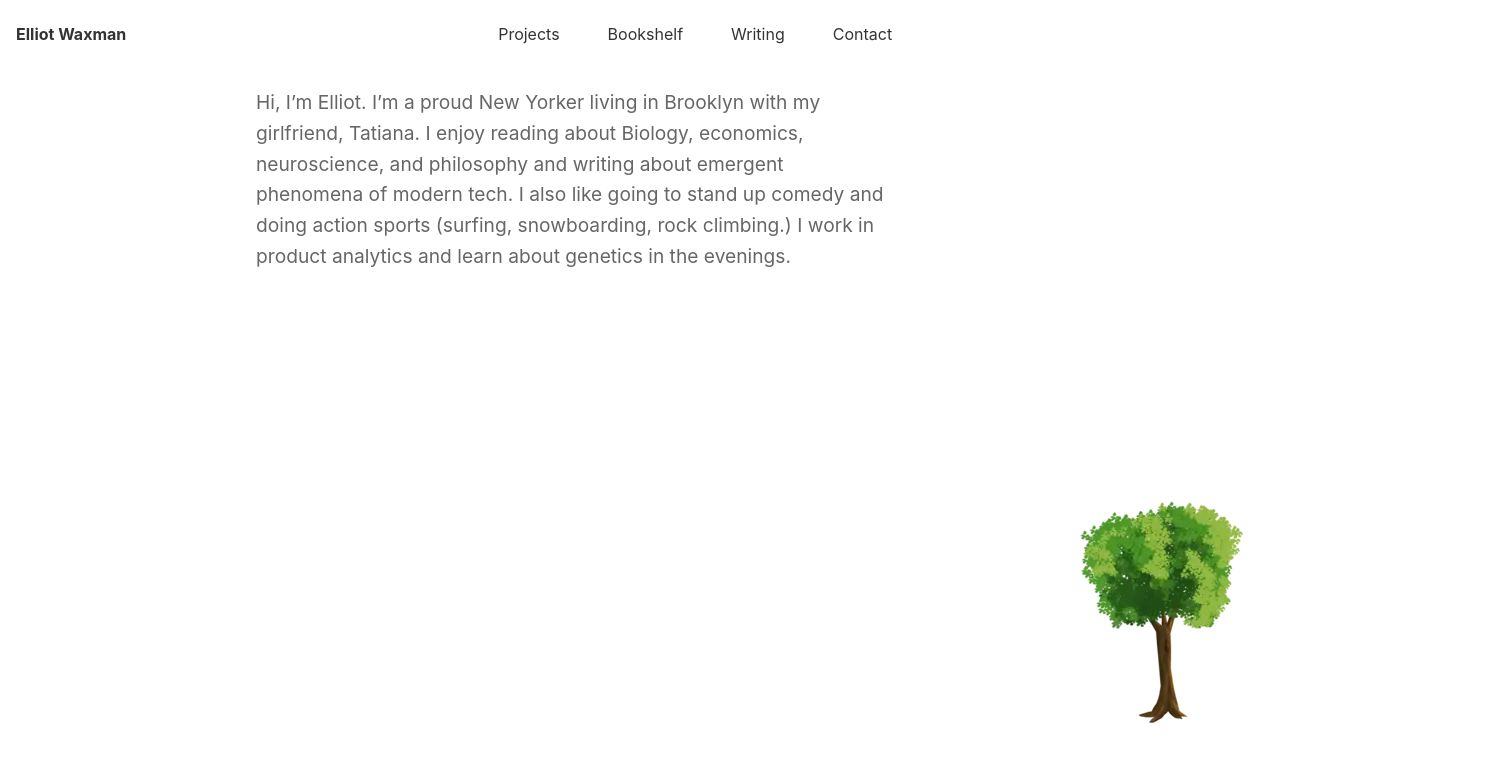
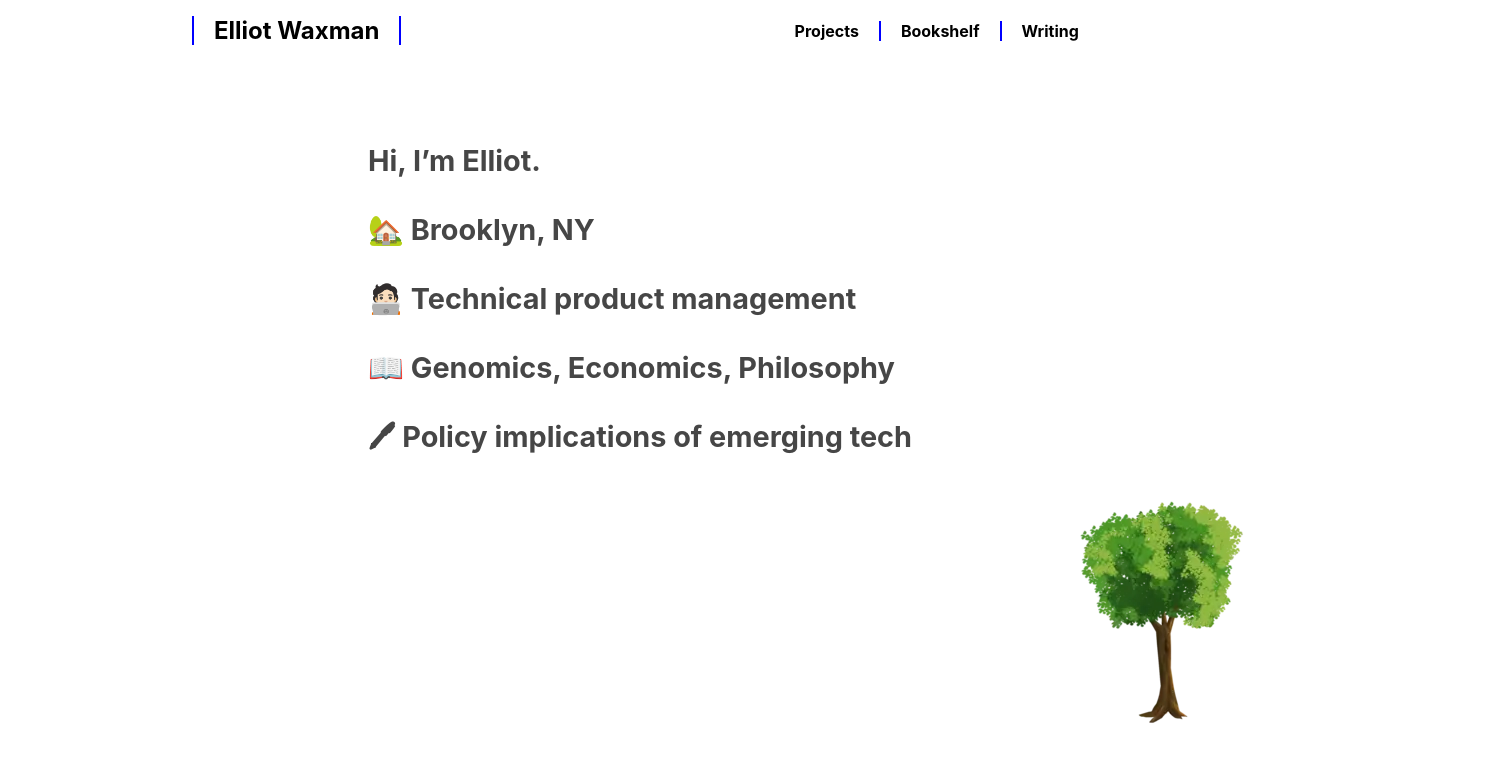
Before and after one commit to Elliot-verified/Portfolio, a React (Create React App) app: page / in a window 1280 px wide. Shown: the top 762 px of the page, 1488 px wide, since content can reach past the window. Built offline with nearby package versions, Linux system fonts and the light colour scheme.

Commit message:
adding formatting

```diff
--- a/src/App.js
+++ b/src/App.js
@@ -3,7 +3,7 @@ import React from 'react';
 import './styles.css';
 import MainLayout from './MainLayout';
 import Projects from './Projects'
-import Contact from './Contact';
+// import Contact from './Contact';
 import HomePage from './HomePage';
 import Writing from './Writing';
 import BookShelf from './BookShelf';
@@ -18,7 +18,7 @@ const App = () => (
         <Route path='/Projects' element= {<Projects />}/>
         <Route path='/BookShelf' element= {<BookShelf />}/>
         <Route path='/Writing' element= {<Writing />}/>
-        <Route path='/Contact' element= {<Contact />}/>
+        {/* <Route path='/Contact' element= {<Contact />}/> */}
         {/* other routes */}
       </Routes>
     </MainLayout>
--- a/src/Navigation.js
+++ b/src/Navigation.js
@@ -3,12 +3,13 @@ import { NavLink } from 'react-router-dom';
 
 const Navigation = () => (
     <nav>
-    <NavLink to="/" className="home-link">Elliot Waxman</NavLink>
+    <a href="/" class="home-link">Elliot Waxman</a>
+
     <div className="nav-links">
       <NavLink to="/projects">Projects</NavLink>
       <NavLink to="/bookshelf">Bookshelf</NavLink>
       <NavLink to="/writing">Writing</NavLink>
-      <NavLink to="/contact">Contact</NavLink>
+      {/* <NavLink to="/contact">Contact</NavLink> */}
     </div>
   </nav>
 
--- a/src/Projects.js
+++ b/src/Projects.js
@@ -2,26 +2,26 @@ import Gif from "./Gif";
 
 const Projects = () => (
     <div>
-        <h2>What I've Built</h2>
-            <div className="project-container">
+        <div className="project-container">
+            <h2>What I've Built</h2>
                 {/* Project 1 */}
                 <a href="https://link-to-your-first-project.com" target="_blank" rel="noopener noreferrer">
-                    <h3>Project 1 Title</h3>
-                    <p>Description of Project 1</p>
+                    <h4>Project 1 Title</h4>
+                    <p>Description of Project 1: ;aslkdjfas;dlkfjsa;dlkjfLorem ipsym foapsdjkfplaskdjflsadkjfasdlkfjalksdjflkadsjflkasdjflkaj</p>
                 </a>
 
                 {/* Project 2 */}
                 <a href="https://link-to-your-second-project.com" target="_blank" rel="noopener noreferrer">
-                    <h3>Project 2 Title</h3>
-                    <p>Description of Project 2</p>
+                    <h4>Project 2 Title</h4>
+                    <p>Description of Project 1: ;aslkdjfas;dlkfjsa;dlkjfLorem ipsym foapsdjkfplaskdjflsadkjfasdlkfjalksdjflkadsjflkasdjflkaj</p>
                 </a>
 
                 {/* Project 3 */}
                 <a href="https://link-to-your-third-project.com" target="_blank" rel="noopener noreferrer">
-                    <h3>Project 3 Title</h3>
-                    <p>Description of Project 3</p>
+                    <h4>Project 3 Title</h4>
+                    <p>Description of Project 1: ;aslkdjfas;dlkfjsa;dlkjfLorem ipsym foapsdjkfplaskdjflsadkjfasdlkfjalksdjflkadsjflkasdjflkaj</p>
                 </a>
-            </div>
+        </div>
         <Gif />
     </div>
 );
--- a/src/Sidebar.js
+++ b/src/Sidebar.js
@@ -2,8 +2,11 @@
 
 const Sidebar = () => (
     <aside>
-      <p>Hi, I’m Elliot.
-I’m a proud New Yorker living in Brooklyn with my girlfriend, Tatiana. I enjoy reading about Biology, economics, neuroscience, and philosophy and writing about emergent phenomena of modern tech. I also like going to stand up comedy and doing action sports (surfing, snowboarding, rock climbing.) I work in product analytics and learn about genetics in the evenings. </p>
+      <p>Hi, I’m Elliot.</p>
+      <p> 🏡 Brooklyn, NY </p>
+      <p> 🧑🏻‍💻 Technical product management</p>
+      <p> 📖 Genomics, Economics, Philosophy</p>
+      <p> 🖊 Policy implications of emerging tech</p>
     </aside>
   );
 
--- a/src/Writing.js
+++ b/src/Writing.js
@@ -1,12 +1,32 @@
 // Writing.js
 import Gif from "./Gif";
 
+
 const Writing = () => (
     <div>
-        <h2>What I've Written</h2>
-        <iframe src="https://elliotwaxman.substack.com/embed" width="300" height="auto" frameborder="0" ></iframe>
+        <div className="writing-container">
+            <h2>What I've Written</h2>
+            <iframe src="https://elliotwaxman.substack.com/embed" width="auto" height="auto" frameborder="0" ></iframe>
+                {/* Project 1 */}
+                <a href="https://link-to-your-first-project.com" target="_blank" rel="noopener noreferrer">
+                    <h4>Project 1 Title</h4>
+                    <p>Description of Project 1: ;aslkdjfas;dlkfjsa;dlkjfLorem ipsym foapsdjkfplaskdjflsadkjfasdlkfjalksdjflkadsjflkasdjflkaj</p>
+                </a>
+
+                {/* Project 2 */}
+                <a href="https://link-to-your-second-project.com" target="_blank" rel="noopener noreferrer">
+                    <h4>Project 2 Title</h4>
+                    <p>Description of Project 1: ;aslkdjfas;dlkfjsa;dlkjfLorem ipsym foapsdjkfplaskdjflsadkjfasdlkfjalksdjflkadsjflkasdjflkaj</p>
+                </a>
+
+                {/* Project 3 */}
+                <a href="https://link-to-your-third-project.com" target="_blank" rel="noopener noreferrer">
+                    <h4>Project 3 Title</h4>
+                    <p>Description of Project 1: ;aslkdjfas;dlkfjsa;dlkjfLorem ipsym foapsdjkfplaskdjflsadkjfasdlkfjalksdjflkadsjflkasdjflkaj</p>
+                </a>
+        </div>
         <Gif />
     </div>
-  );
+);
 
-  export default Writing;
+export default Writing;
--- a/src/styles.css
+++ b/src/styles.css
@@ -1,138 +1,191 @@
-/* styles.css */
+/* styles.css - Main layout styles */
 .main-layout {
   display: flex;
   flex-direction: column;
+  justify-content: center;
+  align-items: center;
 }
 
 .content-area {
   display: flex;
+  width: 100%;
+  justify-content: center;
 }
 
 main {
-    width: 50%; /* Adjust the width based on sidebar */
+  width: 80%;
   display: flex;
-    justify-content: start;
-    margin-left: 20%;
+  justify-content: center;
   align-items: center;
 }
 
-  .tree-image {
-    width: 100px; /* Or whatever size you want */
-    height: auto; /* To maintain the aspect ratio */
-    position: fixed; /* Fixed position relative to the viewport */
-    right: 200px; /* 10 pixels from the right edge of the viewport */
-    bottom: 10px; /* 10 pixels from the bottom edge of the viewport */
-    z-index: 10; /* Ensure it's above other content, adjust if necessary */
+.project-container {
+    margin-top: 5rem;
+    font-size: 1rem;
+    font-weight: bold;
+    color: #464646;
+    max-width: 100%;
+    line-height: normal;
 }
 
-
-
-  aside {
-    font-size: 1.2rem; /* Larger text */
-    color: #666; /* Grayer text */
-    line-height: 1.6; /* Improved readability */
-    max-width: 100%; /* Maximum width of the sidebar content */
+.project-container a {
+  color: #333;
+  text-decoration: none;
+}
+.project-container p {
+  color: #333;
+  text-decoration: none;
+  font-weight: 300;
 }
 
-  /* If you have headings in your sidebar, you may want to style them too */
+.writing-container {
+  margin-top: 5rem;
+  font-size: 1rem;
+  font-weight: bold;
+  color: #464646;
+  max-width: 100%;
+  line-height: normal;
+}
+
+.writing-container a {
+color: #333;
+text-decoration: none;
+}
+.writing-container p {
+color: #333;
+text-decoration: none;
+font-weight: 300;
+}
+
+/* Fixed image at the bottom-right of the viewport */
+.tree-image {
+  width: 100px;
+  height: auto;
+  position: fixed;
+  right: 200px;
+  bottom: 10px;
+  z-index: 10;
+}
+
+/* Sidebar styles */
+aside {
+  margin-top: 5rem;
+  font-size: 1.8rem;
+  font-weight: bold;
+  color: #464646;
+  line-height: 1.4;
+  max-width: 100%;
+}
+
 aside h1, aside h2, aside h3 {
-    color: #333; /* Darker color for headings */
+  color: #333;
   margin-top: 1rem;
 }
 
-  /* For links in the sidebar, you may want to add some styling as well */
 aside a {
-    color: #007bff; /* Standard link color */
-    text-decoration: none; /* Removes underline from links */
+  color: #007bff;
+  text-decoration: none;
 }
 
 aside a:hover {
-    text-decoration: underline; /* Adds underline on hover for links */
+  text-decoration: underline;
 }
 
-  /* You can also style paragraphs if needed */
 aside p {
-    margin-bottom: 1rem; /* Space between paragraphs */
+  margin-bottom: 1rem;
 }
 
 /* Navigation bar styling */
 nav {
+  width: 100%;
+  margin-left: 30%;
   display: flex;
   align-items: center;
-    justify-content: space-between; /* This separates the logo and the links */
   padding: 1rem;
-    background-color: transparent; /* Remove the background color */
+  background-color: transparent;
 }
 
-  /* Styling for the 'Elliot Waxman' link */
+/* Home link styles */
 nav .home-link {
+  font-size: 1.5em;
   text-decoration: none;
-    color: #333; /* Dark grey text */
+  border-left: 2px solid rgb(0, 0, 255);
+  border-right: 2px solid rgb(0, 0, 255);
+  color: #333;
   font-weight: bold;
 }
 
-  /* Container for the rest of the navigation links */
+/* Navigation links container */
 .nav-links {
   display: flex;
-    justify-content: center; /* Center the navigation links */
-    flex-grow: 1; /* Allows the container to take up available space */
+  justify-content: center;
+  flex-grow: 1;
+  font-weight: bold;
 }
 
-  /* Navigation link styling */
-  .nav-links a {
-    text-decoration: none;
-    color: #333; /* Dark grey text */
-    padding: 0.5rem 1rem;
-    margin: 0 0.5rem;
-    background-color: transparent;
-    border-radius: 4px;
-    transition: all 0.3s ease;
+/* Navigation link styles */
+nav a {
+  border-left: 1px solid rgb(0, 0, 255);
+  border-right: 1px solid rgb(0, 0, 255);
+  padding: 0 20px;
 }
 
-  /* Hover and active state styling */
+/* Link state styles */
+nav a:link,
+nav a:visited,
+nav a:hover,
+nav a:active,
+nav a:focus {
+  color: black;
+  text-decoration: none;
+}
+
+.nav-links a:first-child {
+border-left: none;
+}
+
+.nav-links a:last-child {
+  border-right: none;
+}
+
 .nav-links a:hover,
 .nav-links a.active {
-    color: #007bff; /* Blue text for active/hover state */
   background-color: transparent;
 }
 
 /* Highlights container styles */
 .highlights-container {
-  display: grid; /* Using grid layout for better control */
-  grid-template-columns: repeat(auto-fit, minmax(300px, 1fr)); /* Creates as many columns as can fit, with a minimum width of 300px */
-  gap: 1rem; /* Space between grid items */
-  padding: 1rem; /* Padding around the entire container */
+  display: grid;
+  grid-template-columns: repeat(auto-fit, minmax(300px, 1fr));
+  gap: 1rem;
+  padding: 1rem;
 }
 
-/* Individual highlight box styles */
+/* Individual highlight styles */
 .highlight-box {
-  background-color: #f9f9f9; /* Light grey background */
-  border: 1px solid #ddd; /* Grey border */
-  border-radius: 8px; /* Rounded corners */
-  padding: 1.5rem; /* Padding inside the box */
-  margin-bottom: 1rem; /* Space between boxes, if they stack vertically */
-  box-shadow: 0 4px 8px rgba(0, 0, 0, 0.1); /* Subtle shadow */
-  transition: box-shadow 0.3s ease; /* Transition for box shadow on hover */
+  background-color: #f9f9f9;
+  border: 1px solid #ddd;
+  border-radius: 8px;
+  padding: 1.5rem;
+  margin-bottom: 1rem;
+  box-shadow: 0 4px 8px rgba(0, 0, 0, 0.1);
+  transition: box-shadow 0.3s ease;
 }
 
-/* Highlight title styles */
 .highlight-box h3 {
-  color: #333; /* Dark grey text */
-  margin-bottom: 0.5rem; /* Space between title and content */
+  color: #333;
+  margin-bottom: 0.5rem;
 }
 
-/* Highlight author/source styles */
 .highlight-box p {
-  color: #666; /* Lighter grey text */
-  margin-bottom: 1rem; /* Space between source and link */
+  color: #666;
+  margin-bottom: 1rem;
 }
 
-/* Styles for the 'Read Article' link */
 .highlight-box a {
-  text-decoration: none; /* Remove underline */
-  color: #007bff; /* Theme color for links */
-  background-color: transparent; /* No background color */
-  padding: 0.5rem 1rem; /* Padding around the link for better touch targets */
-  border-radius: 4px; /* Rounded corners for the link */
-  transition: background-color 0.3s ease; /* Transition for background color on hover */
+  text-decoration: none;
+  color: #007bff;
+  padding: 0.5rem 1rem;
+  border-radius: 4px;
+  transition: background-color 0.3s ease;
 }
```
Lines whose indentation alone changed are shown as unchanged.
